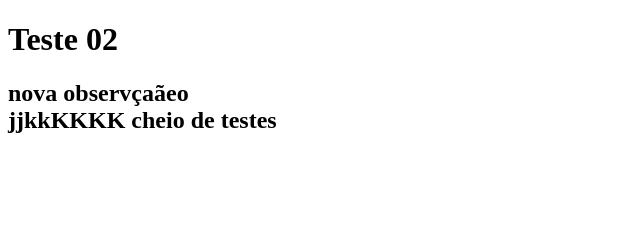
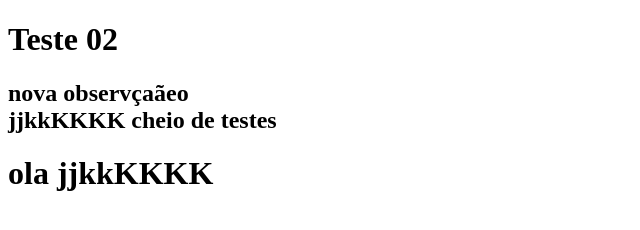
Before and after one commit to luizvictor856/Aulas-de-POO---JAVA, a plain HTML site: page aula09/index.html in a window 1280 px wide. Shown: the whole page, without its empty margins (0-640 px from the left). Drawn offline with Linux system fonts and the light colour scheme.

Commit message:
adicionando uma div para teste

```diff
--- a/aula09/index.html
+++ b/aula09/index.html
@@ -14,5 +14,10 @@
         nova observçaãeo <br>
         jjkkKKKK cheio de testes
     </h2>
+
+
+    <div>
+        <h1>ola jjkkKKKK</h1>
+    </div>
 </body>
 </html>
```
